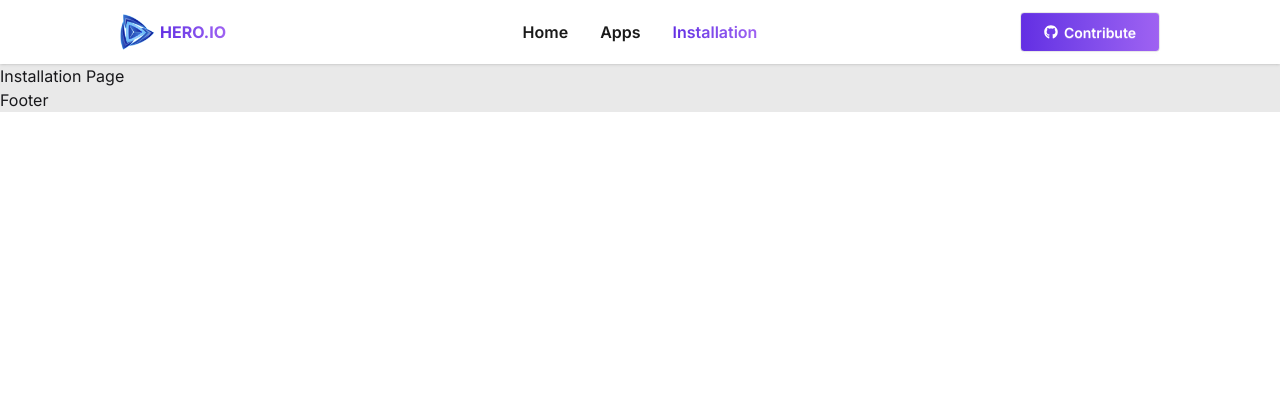
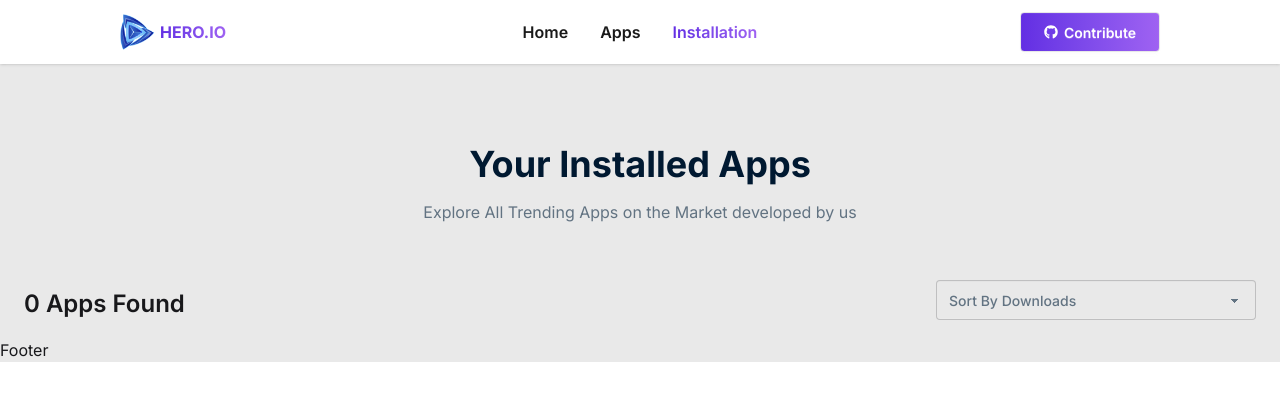
Before and after one commit to Shahriar262/A08-hero-app-page, a React (Vite) app: page /installation in a window 1280 px wide. Shown: the top 400 px of the page. Built offline with nearby package versions, Linux system fonts and the light colour scheme.

Commit message:
added local storage and My Installation page

```diff
--- a/package.json
+++ b/package.json
@@ -16,6 +16,7 @@
     "react-dom": "^19.1.1",
     "react-icons": "^5.5.0",
     "react-router": "^7.9.4",
+    "react-toastify": "^11.0.5",
     "recharts": "^3.3.0",
     "tailwindcss": "^4.1.15"
   },
--- a/src/Layouts/MainLayout.jsx
+++ b/src/Layouts/MainLayout.jsx
@@ -1,16 +1,13 @@
 import React from 'react';
 import Navbar from '../Components/Navbar';
-import Banner from '../Components/Banner';
 import Footer from '../Components/Footer';
 import { Outlet } from 'react-router';
-import HeroSection from '../Components/HeroSection';
+
 
 const MainLayout = () => {
     return (
         <div>
             <Navbar />
-            <Banner />
-            <HeroSection />
             <Outlet />
             <Footer />
         </div>
--- a/src/Pages/AppDetails.jsx
+++ b/src/Pages/AppDetails.jsx
@@ -18,13 +18,25 @@ import {
   XAxis,
   YAxis,
 } from "recharts";
+import LoadingSpinner from "../Components/LoadingSpinner";
+import { updatedApps } from "../utils/localStorage";
 
 const AppDetails = () => {
   const { id } = useParams();
 
-  const { apps, loading, error } = useApps();
+  const { apps, loading } = useApps();
 
   const app = apps.find((a) => a.id === Number(id));
+
+  if (loading) {
+    return (
+      <div>
+        <Navbar />
+        <LoadingSpinner />
+        <Footer />
+      </div>
+    );
+  }
 
   if (!app) {
     return (
@@ -36,7 +48,6 @@ const AppDetails = () => {
     );
   }
 
-  if (loading) return <p>Loading...</p>;
   const {
     image,
     title,
@@ -50,6 +61,7 @@ const AppDetails = () => {
   } = app || {};
 
   const verticalRatings = [...ratings].reverse();
+
 
   return (
     <div>
@@ -101,7 +113,10 @@ const AppDetails = () => {
             </div>
           </div>
           <div className="mt-[26px] px-23 md:px-0">
-            <button className="btn bg-[#00d390] text-white py-3 px-[18px] font-semibold">
+            <button
+              onClick={()=> updatedApps(app)}
+              className="btn bg-[#00d390] text-white py-3 px-[18px] font-semibold"
+            >
               Install Now (<span>{size}</span> MB)
             </button>
           </div>
--- a/src/Pages/Home.jsx
+++ b/src/Pages/Home.jsx
@@ -2,35 +2,44 @@ import React from "react";
 import { Link } from "react-router";
 import AppCard from "../Components/AppCard";
 import useApps from "../Hooks/useApps";
+import LoadingSpinner from "../Components/LoadingSpinner";
+import HeroSection from "../Components/HeroSection";
+import Banner from "../Components/Banner";
 
 const Home = () => {
+  const { apps, loading, error } = useApps();
 
- const { apps, loading, error } = useApps()
-
-
-
-  const trendingApps = apps.slice(0,8)
+  const trendingApps = apps.slice(0, 8);
 
   return (
     <div className="mt-10">
-      <h1 className="text-4xl font-bold text-[#001931] text-center mb-4">
+      {loading ? (
+        <LoadingSpinner />
+      ) : (
+        <>
+          <Banner />
+          <HeroSection />
+          <h1 className="text-4xl font-bold text-[#001931] text-center mt-10 mb-4">
             Trending Apps
           </h1>
           <p className="text-[#627382] text-[14px] md:text-base lg:text-base text-center">
             Explore All Trending Apps on the Market developed by us
           </p>
-
           <div className="max-w-7xl mx-auto px-4 md:px-6 lg:px-6 grid grid-cols-1 md:grid-cols-3 lg:grid-cols-4 gap-4 mt-10">
             {trendingApps.map((app) => (
               <AppCard key={app.id} app={app} />
             ))}
           </div>
-
           <div className="flex justify-center items-center mt-10">
-        <Link to='/apps' className="btn w-[130px] h-[45px] bg-gradient-to-r from-[#632EE3] to-[#9F62F2] rounded-[4px]">
+            <Link
+              to="/apps"
+              className="btn w-[130px] h-[45px] bg-gradient-to-r from-[#632EE3] to-[#9F62F2] rounded-[4px]"
+            >
               <span className="text-white font-semibold">Show All</span>
             </Link>
           </div>
+        </>
+      )}
     </div>
   );
 };
--- a/src/Pages/MyApps.jsx
+++ b/src/Pages/MyApps.jsx
@@ -1,17 +1,32 @@
-import React, { useState } from "react";
-import Navbar from "../Components/Navbar";
-import Footer from "../Components/Footer";
+import React, { useEffect, useState } from "react";
 import useApps from "../Hooks/useApps";
 import AppCard from "../Components/AppCard";
 import { CiSearch } from "react-icons/ci";
 import AppsNotFoundPage from "./AppsNotFoundPage";
+import LoadingSpinner from "../Components/LoadingSpinner";
 
 const MyApps = () => {
-  const { apps } = useApps();
+  const { apps, loading } = useApps();
   const [search, setSearch] = useState("");
+  const [debouncedSearch, setDebouncedSearch] = useState(search);
+  const [searchLoading, setSearchLoading] = useState(false);
 
-  const term = search.trim().toLowerCase();
+  useEffect(() => {
+    const handler = setTimeout(() => setDebouncedSearch(search), 500);
+    return () => clearTimeout(handler);
+  }, [search]);
 
+  useEffect(() => {
+
+    setSearchLoading(true);
+
+    const timer = setTimeout(() => {
+      setSearchLoading(false);
+    }, 600);
+    return () => clearTimeout(timer);
+  }, [debouncedSearch]);
+
+  const term = debouncedSearch.trim().toLowerCase();
   const searchedApps = term
     ? apps.filter((app) => app.title.toLowerCase().includes(term))
     : apps;
@@ -20,8 +35,6 @@ const MyApps = () => {
 
   return (
     <div>
-      <Navbar />
-
       <div className="mt-10">
         <h1 className="text-4xl font-bold text-[#001931] text-center mb-4">
           Our All Applications
@@ -31,6 +44,10 @@ const MyApps = () => {
           Explore All Apps on the Market developed by us. We code for Millions
         </p>
 
+        {loading || searchLoading ? (
+          <LoadingSpinner />
+        ) : (
+          <div>
             <div className="max-w-7xl mx-auto px-4 md:px-6 lg:px-6 flex justify-between items-center mt-12">
               <h1 className="text-2xl -mb-2 font-semibold text-[#001931]">
                 <span>({searchedApps.length})</span> Apps Found
@@ -62,8 +79,8 @@ const MyApps = () => {
               </div>
             )}
           </div>
-
-      <Footer />
+        )}
+      </div>
     </div>
   );
 };
--- a/src/Pages/MyInstallation.jsx
+++ b/src/Pages/MyInstallation.jsx
@@ -1,15 +1,130 @@
-import React from 'react';
-import Navbar from '../Components/Navbar';
-import Footer from '../Components/Footer';
+import React, { useState } from "react";
+import downloadImg from "../assets/icon-downloads.png";
+import ratingImg from "../assets/icon-ratings.png";
+import { loadAppList, removeFromInstallation } from "../utils/localStorage";
+import { toast, ToastContainer } from "react-toastify";
+import useApps from "../Hooks/useApps";
+import LoadingSpinner from "../Components/LoadingSpinner";
 
 const MyInstallation = () => {
-    return (
-        <div>
-           <Navbar />
-           Installation Page
-           <Footer />
-        </div>
-    );
+  const { loading } = useApps();
+  const [appList, setAppList] = useState(() => loadAppList());
+  const [sortOrder, setSortOrder] = useState("none");
+
+  const sortedItem = (() => {
+    if (sortOrder === "downloads-asc") {
+      return [...appList].sort((a, b) => a.downloads - b.downloads);
+    } else if (sortOrder === "downloads-desc") {
+      return [...appList].sort((a, b) => b.downloads - a.downloads);
+    } else {
+      return appList;
+    }
+  })();
+
+  const handleRemove = (app) => {
+    // remove from local storage
+    removeFromInstallation(app.id);
+
+    // ui update
+    setAppList((prev) => prev.filter((p) => p.id !== app.id));
+
+    toast.success(`${app.title} Uninstalled`);
+  };
+
+  return (
+    <div>
+      <ToastContainer position="top-center" autoClose={2000} />
+      <h1 className="text-4xl font-bold text-[#001931] text-center mt-20 mb-4">
+        Your Installed Apps
+      </h1>
+      <p className="text-[#627382] text-[14px] md:text-base lg:text-base text-center">
+        Explore All Trending Apps on the Market developed by us
+      </p>
+
+      {loading ? (
+        <LoadingSpinner />
+      ) : (
+        <>
+          <div className="space-y-7 max-w-7xl mx-auto px-4 md:px-6">
+            <div className="flex justify-between mt-14 mb-[10px] items-center">
+              <h1 className="text-2xl font-semibold">
+                <span>{sortedItem.length}</span> Apps Found
+              </h1>
+
+              <label className="form-control w-full mb-2 max-w-xs">
+                <select
+                  className="select select-bordered bg-[#E9E9E9] font-medium text-[#627382]"
+                  value={sortOrder}
+                  onChange={(e) => setSortOrder(e.target.value)}
+                >
+                  <option value="none">Sort By Downloads</option>
+                  <option value="downloads-asc">Low-&gt;High</option>
+                  <option value="downloads-desc">High-&gt;Low</option>
+                </select>
+              </label>
+            </div>
+            <div className="space-y-3">
+              {sortedItem.map((p) => (
+                <div key={p.id} className="card p-3 bg-white rounded-[4px]">
+                  <div className="flex items-center justify-between">
+                    <div className="flex gap-3">
+                      <div>
+                        <img
+                          src={p.image}
+                          className="w-[60px] h-[60px] rounded-[8px]"
+                          alt={p.title}
+                        />
+                      </div>
+                      <div>
+                        <h2 className="text-[#001931] font-medium mb-2">
+                          {p.title}
+                        </h2>
+                        <div className="flex items-center gap-[10px]">
+                          <div className="flex items-center gap-[5px]">
+                            <img
+                              src={downloadImg}
+                              className="w-[11px] h-[11px]"
+                              alt=""
+                            />
+                            <p className="text-[#00D390] text-[12px]">
+                              <span>{p.downloads}</span>M
+                            </p>
+                          </div>
+
+                          <div className="flex items-center gap-[5px]">
+                            <img
+                              src={ratingImg}
+                              className="w-[10px] h-[10px]"
+                              alt=""
+                            />
+                            <p className="text-[#FF8811] text-[12px]">
+                              {p.ratingAvg}
+                            </p>
+                          </div>
+                          <div className="text-[12px] text-[#627382]">
+                            <span>{p.size}</span> MB
+                          </div>
+                        </div>
+                      </div>
+                    </div>
+
+                    <div>
+                      <button
+                        onClick={() => handleRemove(p)}
+                        className="btn bg-[#00d390] text-white py-3 px-[18px] font-semibold"
+                      >
+                        Uninstall
+                      </button>
+                    </div>
+                  </div>
+                </div>
+              ))}
+            </div>
+          </div>
+        </>
+      )}
+    </div>
+  );
 };
 
 export default MyInstallation;
--- a/src/Routes/Routes.jsx
+++ b/src/Routes/Routes.jsx
@@ -18,26 +18,23 @@ const router = createBrowserRouter([
         index: true,
         element: <Home />,
       },
-    ],
-  },
 
       {
         path: "/apps",
-    errorElement: <ErrorPage />,
         element: <MyApps />,
       },
 
       {
         path: "/installation",
-    errorElement: <ErrorPage />,
         element: <MyInstallation />,
+      },
+    ],
   },
 
   {
     path: "/apps/:id",
     element: <AppDetails />,
   },
-
 ]);
 
 export default router;
--- /dev/null
+++ b/src/utils/localStorage.js
@@ -0,0 +1,38 @@
+export const loadAppList = ()=> {
+    try{
+        const data = localStorage.getItem('appList')
+        return data ? JSON.parse(data) : []
+    }catch(err){
+        console.log(err);
+        return []
+    }
+}
+
+export const updatedApps = (app)=> {
+    const appList = loadAppList()
+
+    try{
+        const isDuplicate = appList.some(p => p.id === app.id)
+        if(isDuplicate) return
+
+        const updatedAppsList = [...appList, app]
+        localStorage.setItem('appList', JSON.stringify(updatedAppsList))
+    }catch(err){
+        console.log(err);
+
+    }
+}
+
+
+export const removeFromInstallation = id => {
+    const appList = loadAppList()
+
+    try{
+        const updatedAppsList = appList.filter(p => p.id !== id)
+         localStorage.setItem('appList', JSON.stringify(updatedAppsList))
+    }catch(err){
+        console.log(err);
+
+    }
+
+}
```
Also changed, not shown: src/Components/LoadingSpinner.jsx (+7 -2 lines), src/Hooks/useApps.js (+5 -3 lines), src/Pages/ErrorPage.jsx (+12 -1 lines), 1 other file (tests, documents, lock files or other folders). Lines whose indentation alone changed are shown as unchanged.
